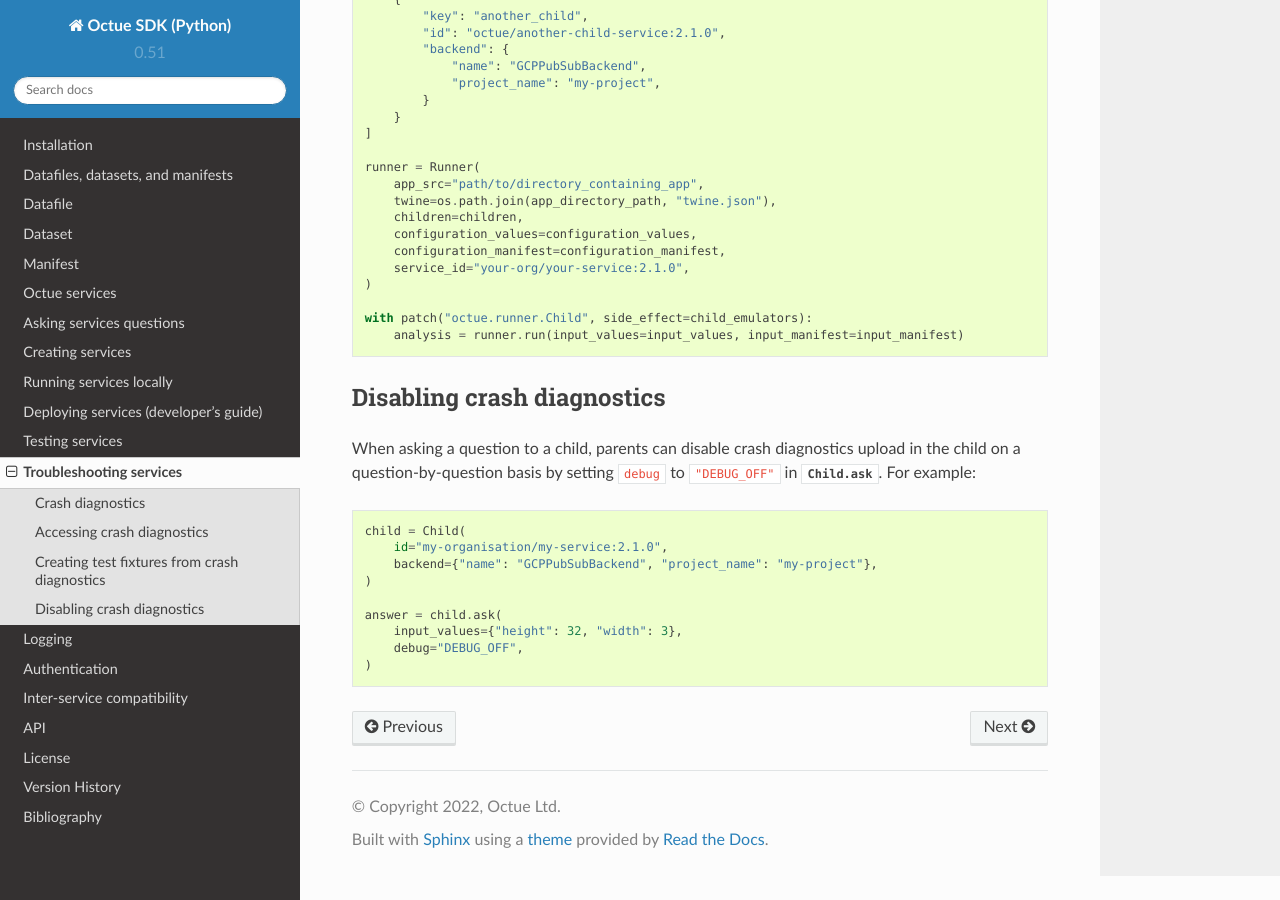
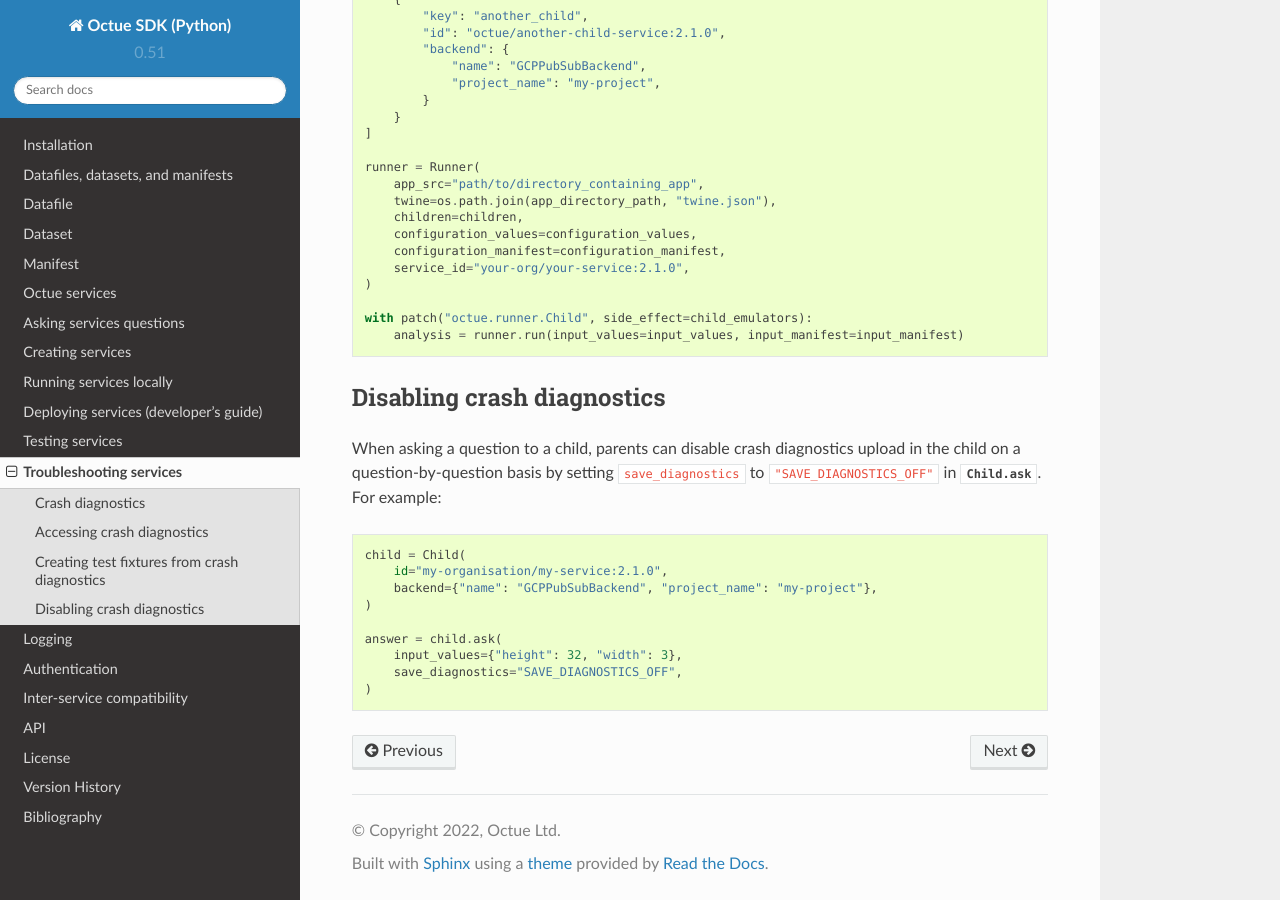
Before and after one commit to octue/octue-sdk-python, a Sphinx documentation site: the page built from docs/source/troubleshooting_services.rst, in a window 1280 px wide and 900 px high, scrolled down 1748 px. Built offline with Sphinx 7.4.7 and the Read the Docs theme 2.0.0, drawn with Linux system fonts in a browser that asks for light colours.

Commit message:
DOC: Update parameter name in docs

```diff
--- a/docs/source/asking_questions.rst
+++ b/docs/source/asking_questions.rst
@@ -48,7 +48,7 @@
 - ``allow_local_files`` - if true, local files/datasets are allowed in any input manifest you supply
 - ``handle_monitor_message`` - if provided a function, it will be called on any monitor messages from the child
 - ``record_messages_to`` – if given a path to a JSON file, messages received from the parent while it processes the question are saved to it
-- ``debug`` – must be one of {"DEBUG_OFF", "DEBUG_ON_CRASH", "DEBUG_ON"}; if turned on, allow the input values and manifest (and its datasets) to be saved by the child either all the time or just if the analysis fails
+- ``save_diagnostics`` – must be one of {"SAVE_DIAGNOSTICS_OFF", "SAVE_DIAGNOSTICS_ON_CRASH", "SAVE_DIAGNOSTICS_ON"}; if turned on, allow the input values and manifest (and its datasets) to be saved by the child either all the time or just if the analysis fails
 - ``question_uuid`` - if provided, the question will use this UUID instead of a generated one
 - ``timeout`` - how long in seconds to wait for an answer (``None`` by default - i.e. don't time out)
 
--- a/docs/source/troubleshooting_services.rst
+++ b/docs/source/troubleshooting_services.rst
@@ -111,7 +111,7 @@
 Disabling crash diagnostics
 ===========================
 When asking a question to a child, parents can disable crash diagnostics upload in the child on a question-by-question
-basis by setting ``debug`` to ``"DEBUG_OFF"`` in :mod:`Child.ask <octue.resources.child.Child.ask>`.
+basis by setting ``save_diagnostics`` to ``"SAVE_DIAGNOSTICS_OFF"`` in :mod:`Child.ask <octue.resources.child.Child.ask>`.
 For example:
 
 .. code-block:: python
@@ -123,5 +123,5 @@
 
     answer = child.ask(
         input_values={"height": 32, "width": 3},
-        debug="DEBUG_OFF",
+        save_diagnostics="SAVE_DIAGNOSTICS_OFF",
     )
```
